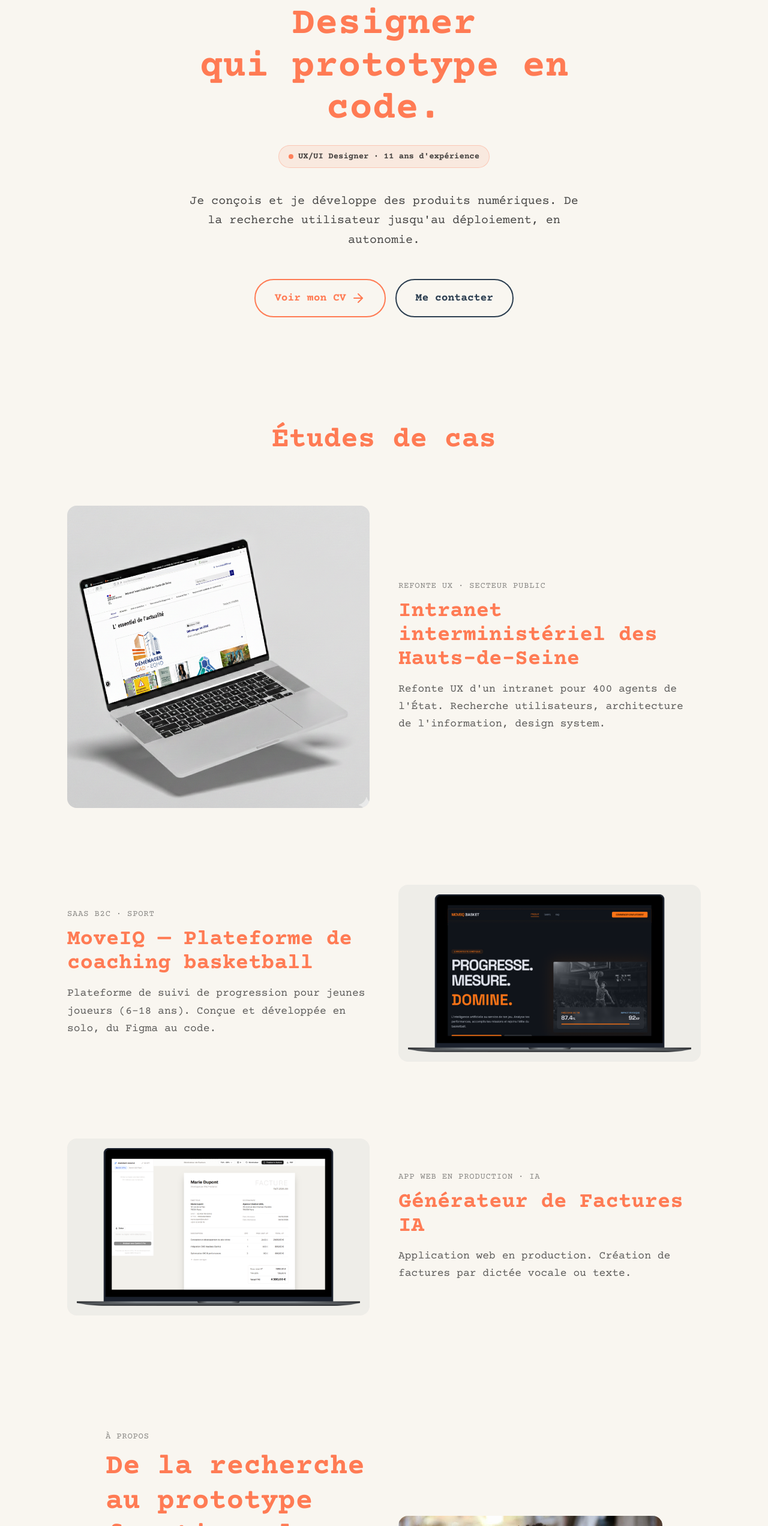
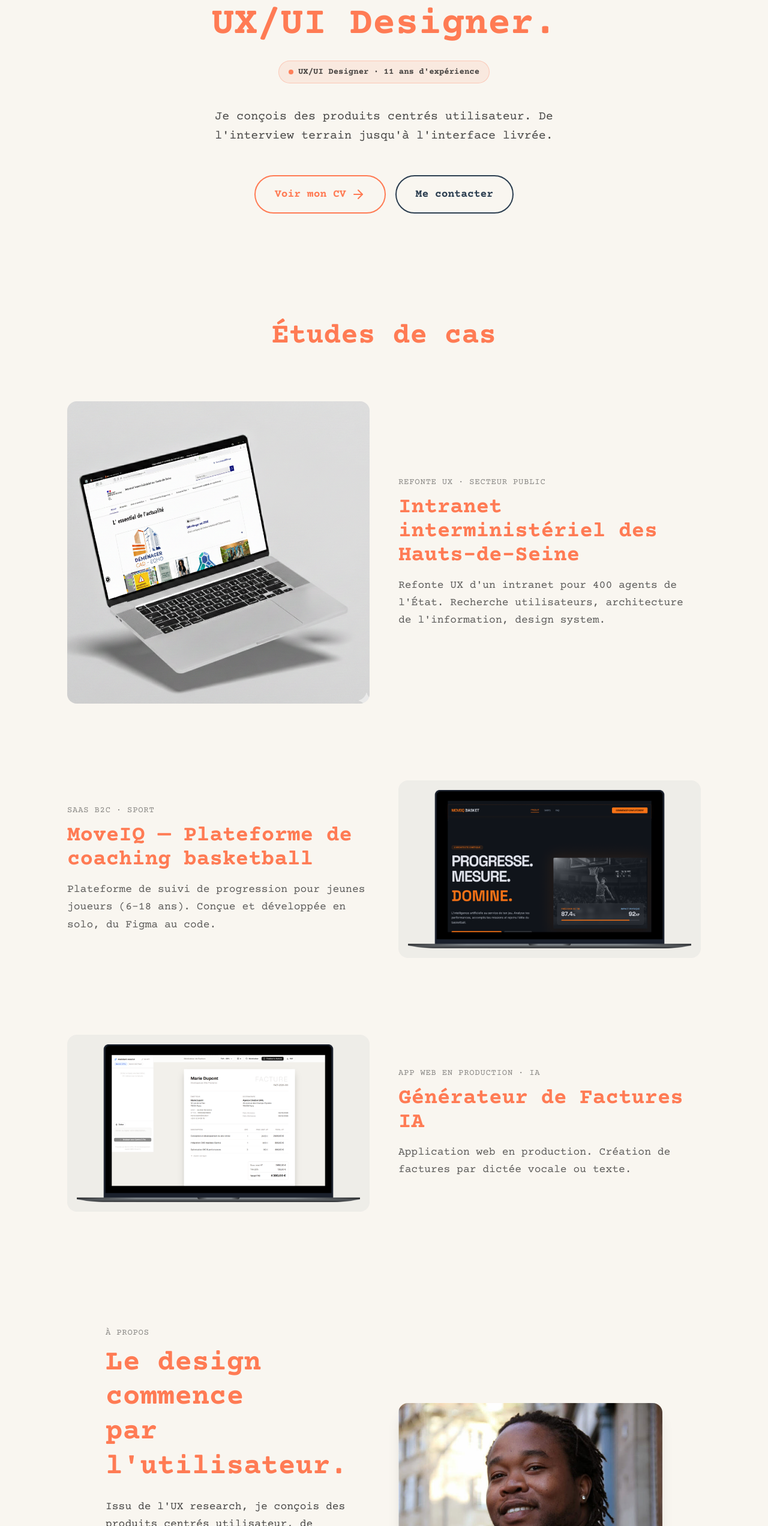
Before and after one commit to dbolas/portfolio-belondjo, a Next.js app: page / in a window 1280 px wide. Shown: the part 256-2800 px from the top of the page at 60% size. Built offline with nearby package versions, Linux system fonts and the light colour scheme.

Commit message:
feat(home): positionne en pur UX/UI Designer (suppression des mentions code/build)

```diff
--- a/app/page.tsx
+++ b/app/page.tsx
@@ -13,14 +13,14 @@ export default function Home() {
       <section className="bg-cream pt-48 pb-20">
         <div className="max-w-4xl mx-auto px-6 lg:px-12 text-center">
           <h1 className="text-hero text-orange mb-6 text-center animate-fade-in">
-            Belondjo, UX/UI Designer<br />qui prototype en code.
+            Belondjo,<br />UX/UI Designer.
           </h1>
           <div className="inline-flex items-center gap-2 bg-orange/10 border border-orange/30 rounded-full px-4 py-2 mb-10 animate-slide-up">
             <span className="w-2 h-2 rounded-full bg-orange animate-pulse"></span>
             <span className="text-sm text-dark/80 font-bold">UX/UI Designer · 11 ans d&apos;expérience</span>
           </div>
           <p className="text-xl text-dark/80 mb-12 max-w-2xl mx-auto animate-slide-up leading-relaxed">
-            Je conçois et je développe des produits numériques. De la recherche utilisateur jusqu&apos;au déploiement, en autonomie.
+            Je conçois des produits centrés utilisateur. De l&apos;interview terrain jusqu&apos;à l&apos;interface livrée.
           </p>
           <div className="flex flex-col sm:flex-row gap-4 justify-center animate-slide-up">
             <a
@@ -130,9 +130,9 @@ export default function Home() {
           <div className="grid grid-cols-1 md:grid-cols-2 gap-12 items-center">
             <div className="text-center md:text-left">
               <p className="text-sm text-dark/50 uppercase tracking-wider mb-3">À propos</p>
-              <h2 className="text-h2 text-orange mb-6">De la recherche<br />au prototype fonctionnel.</h2>
+              <h2 className="text-h2 text-orange mb-6">Le design commence<br />par l&apos;utilisateur.</h2>
               <p className="text-lg text-dark/80 leading-relaxed mb-8">
-                Issu de l&apos;UX research, je conçois des produits centrés utilisateur et je les prototype en code pour les tester en conditions réelles. De l&apos;interview terrain à l&apos;interface livrée, en autonomie. Mon approche : comprendre les utilisateurs avant tout, prototyper vite, itérer.
+                Issu de l&apos;UX research, je conçois des produits centrés utilisateur, de l&apos;interview terrain à l&apos;interface livrée. Mon approche : comprendre avant de dessiner, prototyper vite, itérer.
               </p>
               <Link href="/contact">
                 <Button size="lg" iconAfter={<ArrowRight />}>Discutons</Button>
```
